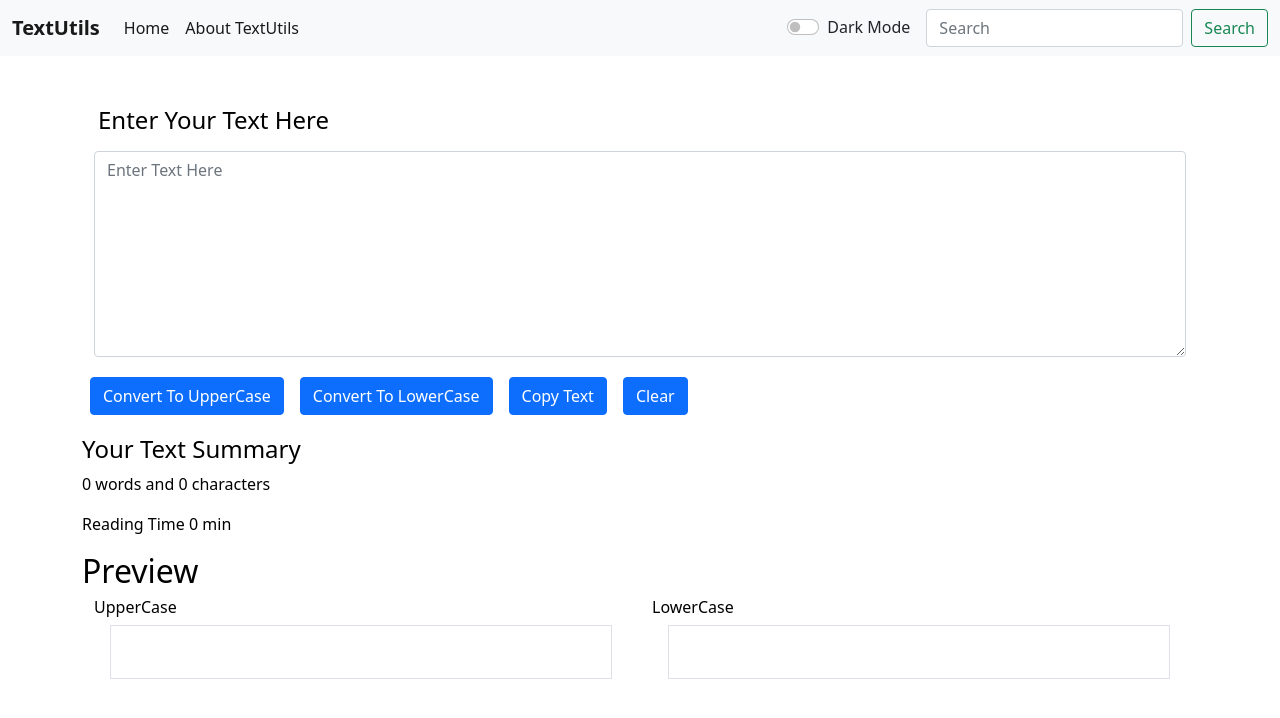
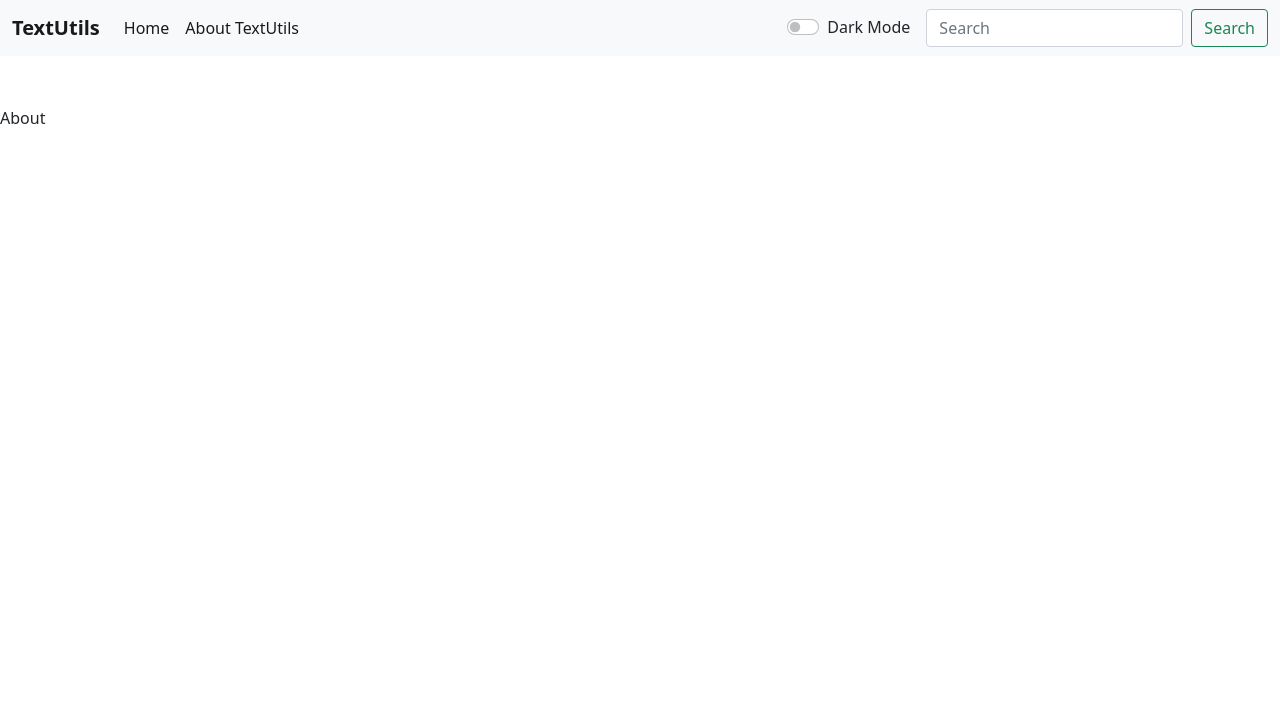
Before and after one commit to VedantBhawsar/Text-Utils, a React (Create React App) app: page /about in a window 1280 px wide. Shown: the top 718 px of the page. Built offline with nearby package versions, Linux system fonts and the light colour scheme.

Commit message:
Router Setup

```diff
--- a/src/App.js
+++ b/src/App.js
@@ -5,6 +5,7 @@ import Nav from "./componend/Nav";
 import { useState } from "react";
 import copy from "copy-to-clipboard";
 import { BrowserRouter as Router,  Route, Routes } from "react-router-dom";
+import About from "./componend/About";
 
 function App() {
   const [Text, setText] = useState('');
@@ -81,13 +82,16 @@ function App() {
   }
 
   return (
-    <div>
+    <Router>
       <Nav Dark_mode={Dark_mode} dark={dark} Refresh={Refresh} />
       <Alert alert={alert} />
-      <Home ConvertToUp={ConvertToUp} ConvertToLow={ConvertToLow} Textchange={Textchange}
+    <Routes>
+      <Route  path="/" element={ <Home ConvertToUp={ConvertToUp} ConvertToLow={ConvertToLow} Textchange={Textchange}
         Text={Text} ClrText={ClrText} Copytext={Copytext} dark={dark}
-      />
-    </div>
+      />} />
+      <Route path="/about" element={<About/>}/>
+    </Routes>
+    </Router>
   );
 }
 
--- /dev/null
+++ b/src/componend/About.jsx
@@ -0,0 +1,9 @@
+import React from 'react'
+
+const About = () => {
+  return (
+    <div>About</div>
+  )
+}
+
+export default About
--- a/src/componend/Nav.jsx
+++ b/src/componend/Nav.jsx
@@ -1,4 +1,5 @@
 import React from 'react'
+import { Link } from 'react-router-dom'
 
 const Nav = (props) => {
     return (
@@ -6,7 +7,7 @@ const Nav = (props) => {
             <nav className={`navbar navbar-expand-lg navbar-${props.dark} bg-${props.dark}`}  >
                 <div className="container-fluid">
                     <strong>
-                        <a className="navbar-brand" onClick={props.Refresh}>TextUtils</a>
+                        <Link to={"/"} className="navbar-brand" onClick={props.Refresh}>TextUtils</Link>
                     </strong>
                     <button className="navbar-toggler" type="button" data-bs-toggle="collapse" data-bs-target="#navbarSupportedContent" aria-controls="navbarSupportedContent" aria-expanded="false" aria-label="Toggle navigation">
                         <span className="navbar-toggler-icon"></span>
@@ -14,11 +15,11 @@ const Nav = (props) => {
                     <div className="collapse navbar-collapse" id="navbarSupportedContent">
                         <ul className="navbar-nav me-auto mb-2 mb-lg-0">
                             <li className="nav-item">
-                                <a className="nav-link active" aria-current="page" >Home</a>
+                                <Link to={'/'} className="nav-link active" aria-current="page" >Home</Link>
                             </li>
 
                             <li className="nav-item">
-                                <a className="nav-link active" aria-current='page'   >About TextUtils</a>
+                                <Link to={'/about'} className="nav-link active" aria-current='page'   >About TextUtils</Link>
                             </li>
                         </ul>
 
```
